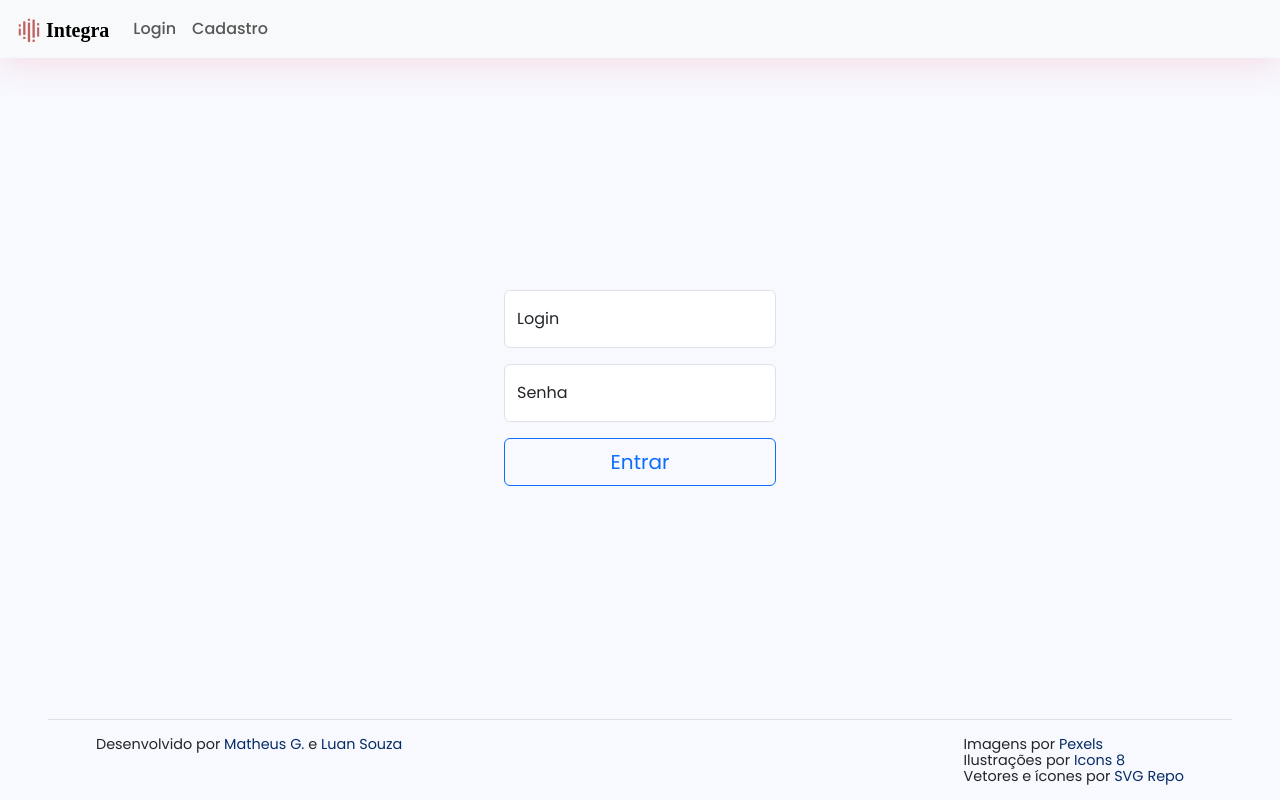
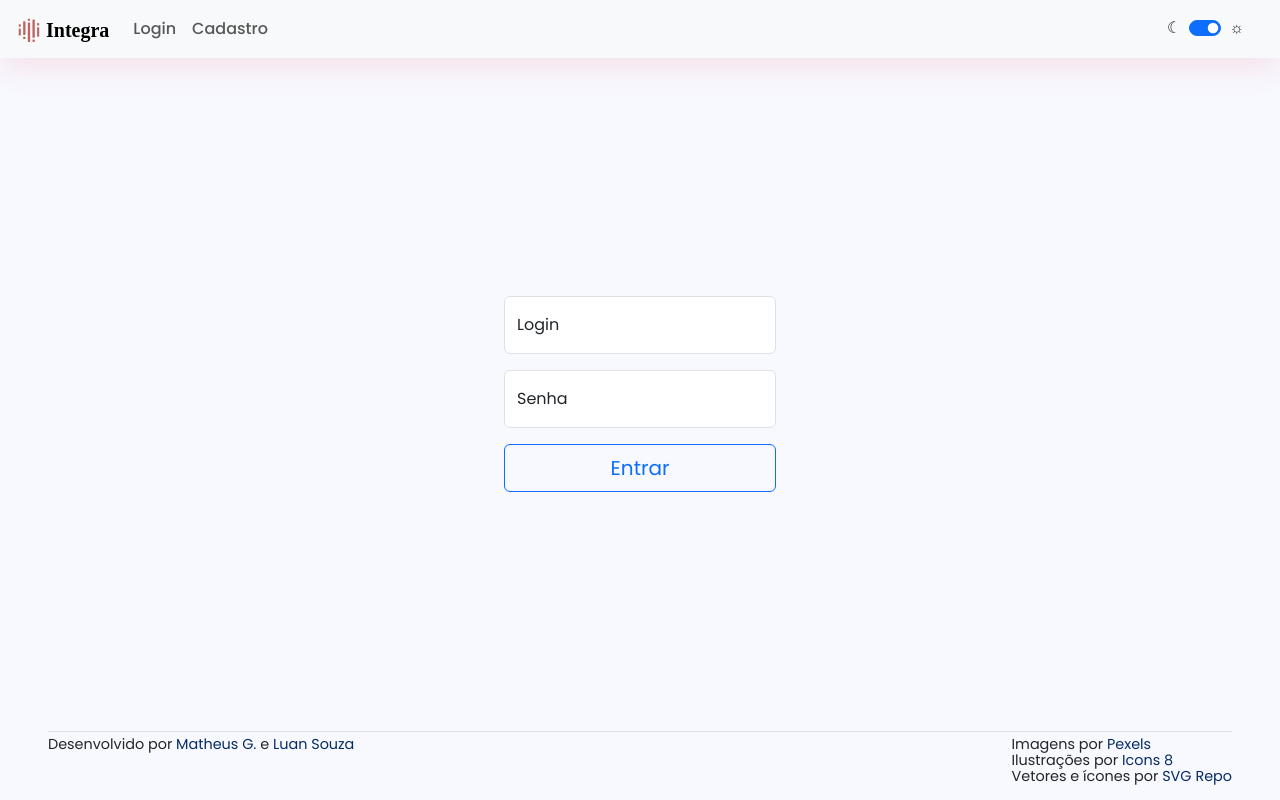
Before and after one commit to matheusg1/modavo-react, a React (Create React App) app: page /2fa in a window 1280 px wide. Built offline with nearby package versions, Linux system fonts and the light colour scheme; a web font is replaced by a local one.

Commit message:
Validação corrigida p/ campos vazios

```diff
--- a/src/App.js
+++ b/src/App.js
@@ -10,7 +10,7 @@ export default function App() {
         <div className="min-vh-100 d-flex flex-column">
             <Navbar />
             <AppRoutes />
-            <footer className='footer-custom border-top d-flex flex-column flex-md-row justify-content-between mx-5 px-md-5 py-3'>
+            <footer className='footer-custom border-top d-flex flex-column flex-md-row justify-content-between mx-5 pt-1 pb-3'>
                 <div className='d-flex flex-column pb-2 pb-md-0'>
                     <div className=''>Desenvolvido por <a className='link-offset-2 link-underline link-underline-opacity-0 text-primary-emphasis' href="https://github.com/matheusg1" target='_blank'>Matheus G.</a> e <a className='link-offset-2 link-underline link-underline-opacity-0 text-primary-emphasis' href="https://www.linkedin.com/in/duarrte/" target='_blank'>Luan Souza</a></div>
                 </div>
--- a/src/components/Navbar/Navbar.js
+++ b/src/components/Navbar/Navbar.js
@@ -68,7 +68,7 @@ export default function Navbar() {
                             </>
                         )}
                     </ul>
-                    <div className='d-flex d-none'>
+                    <div className='d-flex'>
                         <label for="switchDarkMode" className="me-2" >☾</label>
                         <div className="form-check form-switch">
                             <input className="form-check-input" type="checkbox" role="switch" id="switchDarkMode"
--- a/src/hooks/useAuth.js
+++ b/src/hooks/useAuth.js
@@ -8,7 +8,7 @@ export function AuthContextProvider({ children }) {
     useEffect(() => {
         async function fetchUser() {
             const usuarioLogado = localStorage.getItem('usuarioLogado')
-            console.log('oxe')
+
             if (usuarioLogado) {
                 const usuarioLogadoJson = JSON.parse(usuarioLogado);
 
--- a/src/pages/Cadastro/Cadastro.js
+++ b/src/pages/Cadastro/Cadastro.js
@@ -496,6 +496,16 @@ export default function Cadastro() {
             }
         }
 
+        for (let chave in dadosPessoais) {
+            if (dadosPessoais.hasOwnProperty(chave)) {
+                const valor = dadosPessoais[chave];
+                if (valor == '') {
+                    mostraMensagemToast('warning', 'Preencha os campos');
+                    return;
+                }
+            }
+        }
+
         const usuariosArmazenados = localStorage.getItem('usuarios');
         if (usuariosArmazenados) {
             if (userValido && !usuarioExistente(dadosPessoais.login)) {
```
